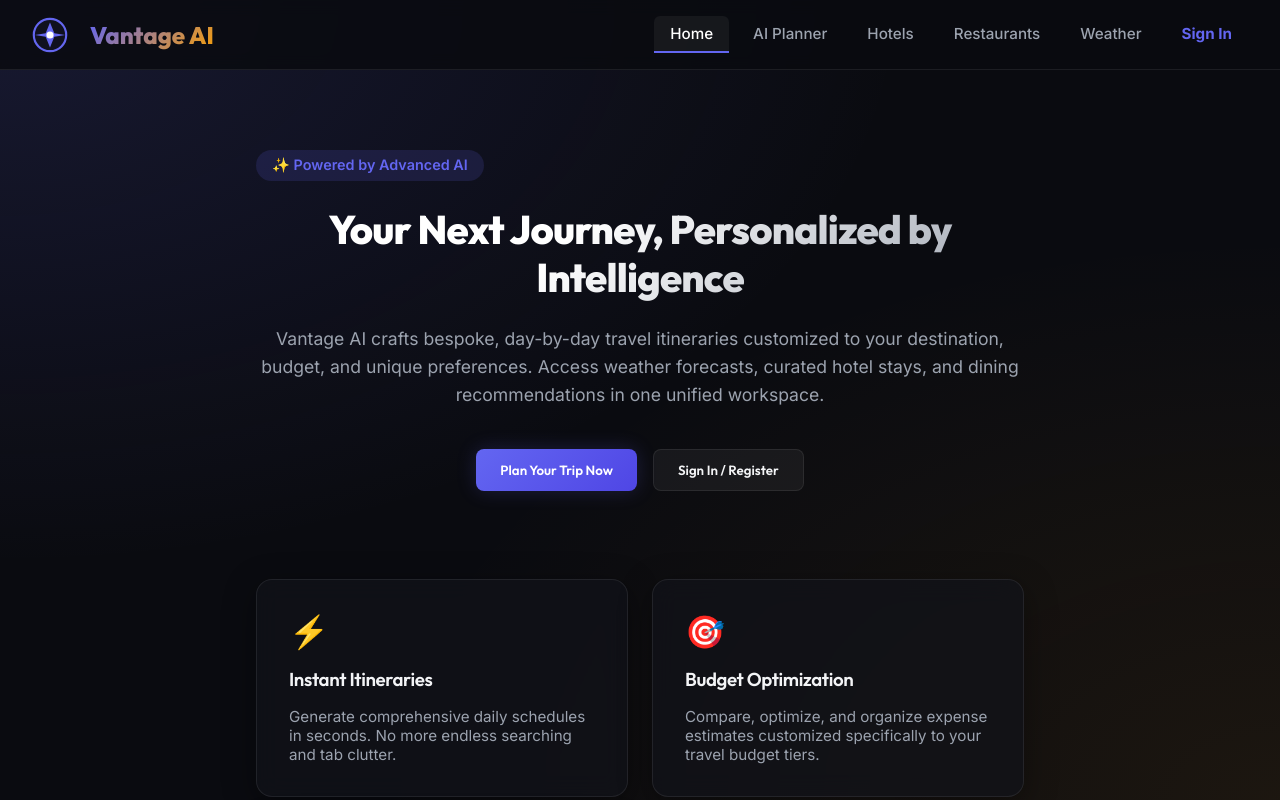
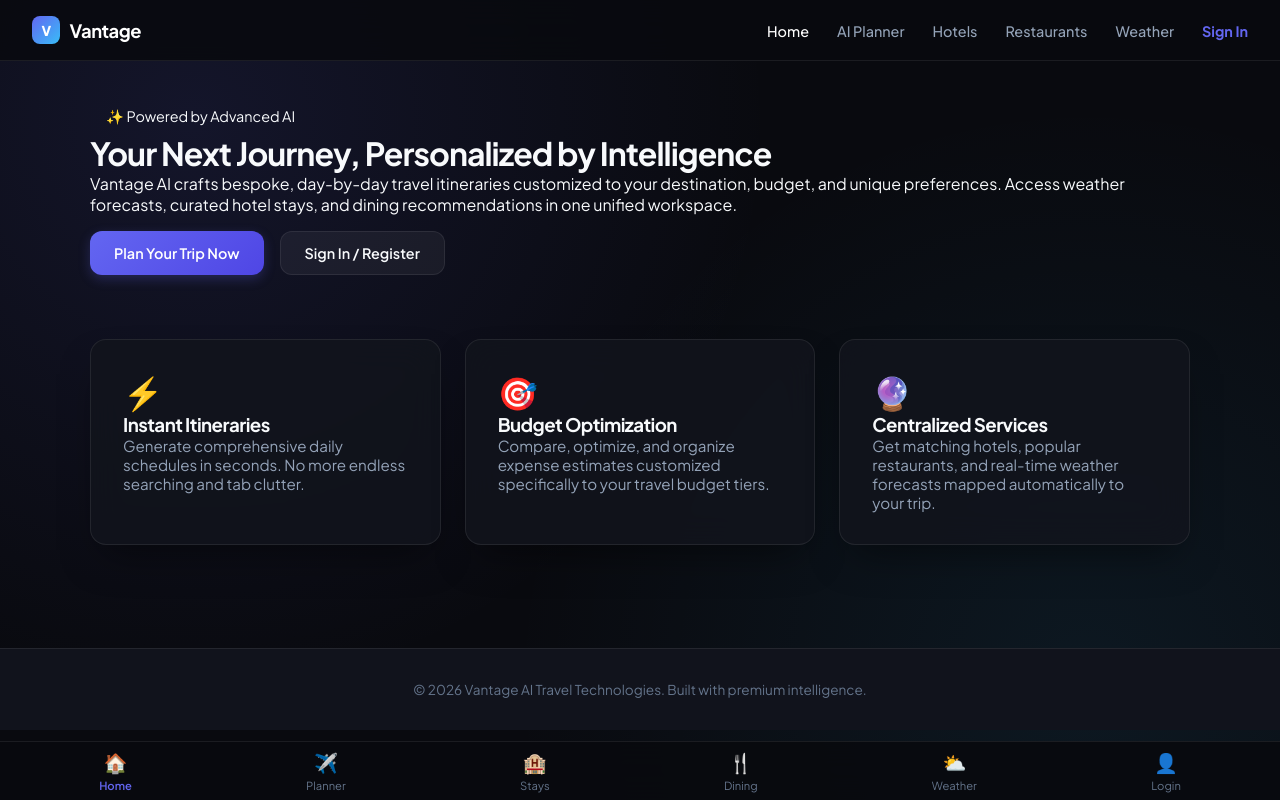
Before and after one commit to ajax-y/vantage-ai, a React (Vite) app in the folder client/: page / in a window 1280 px wide. Shown: the top 800 px of the page. Built offline with nearby package versions, Linux system fonts and the light colour scheme.

Commit message:
Redesign app theme & logo to sleek minimalist aesthetic, fix dynamic image cycling per activity, and refine Gemini AI hotel and restaurant prompts

```diff
--- a/client/src/App.jsx
+++ b/client/src/App.jsx
@@ -85,19 +85,11 @@ export default function App() {
     <div className="app-container">
       {/* Premium Navbar */}
       <header className="navbar">
-        <div className="nav-brand" style={{ cursor: 'pointer', display: 'flex', alignItems: 'center' }} onClick={() => setTab('home')}>
-          <svg width="36" height="36" viewBox="0 0 100 100" fill="none" xmlns="http://www.w3.org/2000/svg" style={{ marginRight: '10px' }}>
-            <circle cx="50" cy="50" r="45" stroke="url(#logo-grad)" strokeWidth="6" fill="rgba(99, 102, 241, 0.05)" />
-            <path d="M50 15L62 45L92 50L62 55L50 85L38 55L8 50L38 45Z" fill="url(#logo-grad)" />
-            <circle cx="50" cy="50" r="10" fill="#ffffff" />
-            <defs>
-              <linearGradient id="logo-grad" x1="0" y1="0" x2="100" y2="100">
-                <stop offset="0%" stopColor="#6366f1" />
-                <stop offset="100%" stopColor="#f59e0b" />
-              </linearGradient>
-            </defs>
-          </svg>
-          <span>Vantage AI</span>
+        <div className="nav-brand" style={{ cursor: 'pointer', display: 'flex', alignItems: 'center', gap: '0.6rem' }} onClick={() => setTab('home')}>
+          <div style={{ width: '28px', height: '28px', borderRadius: '8px', background: 'linear-gradient(135deg, #6366f1 0%, #38bdf8 100%)', display: 'flex', alignItems: 'center', justifyContent: 'center', color: '#ffffff', fontWeight: '800', fontSize: '0.85rem', letterSpacing: '-0.05em' }}>
+            V
+          </div>
+          <span style={{ fontFamily: 'var(--font-display)', fontWeight: '700', fontSize: '1.15rem', color: '#ffffff', letterSpacing: '-0.03em' }}>Vantage</span>
         </div>
         <nav>
           <ul className="nav-links">
--- a/client/src/index.css
+++ b/client/src/index.css
@@ -1,32 +1,38 @@
+@import url('https://fonts.googleapis.com/css2?family=Plus+Jakarta+Sans:wght@300;400;500;600;700;800&display=swap');
+
 :root {
-  --bg-primary: #0a0b10;
-  --bg-secondary: #12131a;
-  --bg-glass: rgba(18, 19, 26, 0.7);
-  --bg-glass-hover: rgba(26, 27, 38, 0.8);
+  --bg-primary: #090a0f;
+  --bg-secondary: #11131c;
+  --bg-card: rgba(18, 20, 29, 0.85);
+  --bg-glass: rgba(255, 255, 255, 0.03);
+  --bg-glass-hover: rgba(255, 255, 255, 0.06);
   --border-glass: rgba(255, 255, 255, 0.08);
-  --border-glass-focused: rgba(99, 102, 241, 0.4);
+  --border-glass-focused: #6366f1;
 
-  --color-primary: #6366f1; /* Indigo */
+  --color-primary: #6366f1;
   --color-primary-hover: #4f46e5;
-  --color-accent: #f59e0b; /* Amber */
-  --color-success: #10b981; /* Emerald */
-  --color-danger: #ef4444;
+  --color-accent: #38bdf8;
+  --color-success: #10b981;
+  --color-danger: #f43f5e;
 
-  --text-primary: #f3f4f6;
-  --text-secondary: #9ca3af;
-  --text-muted: #6b7280;
+  --text-primary: #f8fafc;
+  --text-secondary: #94a3b8;
+  --text-muted: #64748b;
 
-  --font-display: 'Outfit', sans-serif;
-  --font-body: 'Inter', sans-serif;
+  --font-display: 'Plus Jakarta Sans', -apple-system, BlinkMacSystemFont, sans-serif;
+  --font-body: 'Plus Jakarta Sans', -apple-system, BlinkMacSystemFont, sans-serif;
 
-  --shadow-premium: 0 8px 32px 0 rgba(0, 0, 0, 0.37);
-  --shadow-glow: 0 0 20px rgba(99, 102, 241, 0.2);
+  --shadow-premium: 0 20px 40px -15px rgba(0, 0, 0, 0.5);
+  --radius-lg: 16px;
+  --radius-md: 12px;
+  --radius-sm: 8px;
 }
 
 * {
   box-sizing: border-box;
   margin: 0;
   padding: 0;
+  -webkit-font-smoothing: antialiased;
 }
 
 body {
@@ -36,139 +42,49 @@ body {
   min-height: 100vh;
   overflow-x: hidden;
   background-image:
-    radial-gradient(at 0% 0%, rgba(99, 102, 241, 0.15) 0px, transparent 50%),
-    radial-gradient(at 100% 100%, rgba(245, 158, 11, 0.08) 0px, transparent 50%);
+    radial-gradient(circle at 15% 15%, rgba(99, 102, 241, 0.12) 0%, transparent 45%),
+    radial-gradient(circle at 85% 85%, rgba(56, 189, 248, 0.08) 0%, transparent 45%);
   background-attachment: fixed;
 }
 
 h1, h2, h3, h4, h5, h6 {
   font-family: var(--font-display);
-  font-weight: 600;
-  letter-spacing: -0.02em;
+  font-weight: 700;
+  letter-spacing: -0.03em;
+  color: var(--text-primary);
 }
 
 button, input, select, textarea {
   font-family: inherit;
 }
 
-/* Glassmorphism utility */
 .glass-panel {
-  background: var(--bg-glass);
-  backdrop-filter: blur(12px);
-  -webkit-backdrop-filter: blur(12px);
+  background: var(--bg-card);
+  backdrop-filter: blur(16px);
+  -webkit-backdrop-filter: blur(16px);
   border: 1px solid var(--border-glass);
-  border-radius: 16px;
+  border-radius: var(--radius-lg);
   box-shadow: var(--shadow-premium);
-  transition: all 0.3s cubic-bezier(0.4, 0, 0.2, 1);
+  transition: border-color 0.2s ease, transform 0.2s ease;
 }
 
 .glass-panel:hover {
-  background: var(--bg-glass-hover);
-  border-color: rgba(255, 255, 255, 0.12);
+  border-color: rgba(255, 255, 255, 0.15);
 }
 
-/* Common Layout */
 .app-container {
   display: flex;
   flex-direction: column;
   min-height: 100vh;
+  padding-bottom: 70px;
 }
 
 .main-content {
   flex: 1;
-  max-width: 1200px;
+  max-width: 1140px;
   width: 100%;
   margin: 0 auto;
-  padding: 2rem 1.5rem;
-}
-
-/* Buttons */
-.btn {
-  display: inline-flex;
-  align-items: center;
-  justify-content: center;
-  gap: 0.5rem;
-  padding: 0.75rem 1.5rem;
-  border-radius: 8px;
-  font-weight: 600;
-  cursor: pointer;
-  transition: all 0.2s ease;
-  border: none;
-  font-family: var(--font-display);
-}
-
-.btn-primary {
-  background: linear-gradient(135deg, var(--color-primary), #4f46e5);
-  color: white;
-  box-shadow: var(--shadow-glow);
-}
-
-.btn-primary:hover {
-  transform: translateY(-2px);
-  box-shadow: 0 0 25px rgba(99, 102, 241, 0.4);
-}
-
-.btn-secondary {
-  background: rgba(255, 255, 255, 0.05);
-  border: 1px solid var(--border-glass);
-  color: var(--text-primary);
-}
-
-.btn-secondary:hover {
-  background: rgba(255, 255, 255, 0.1);
-}
-
-.btn-danger {
-  background: var(--color-danger);
-  color: white;
-}
-
-.btn-danger:hover {
-  filter: brightness(1.1);
-}
-
-/* Inputs */
-.form-group {
-  display: flex;
-  flex-direction: column;
-  gap: 0.5rem;
-  margin-bottom: 1.25rem;
-}
-
-.form-group label {
-  font-size: 0.875rem;
-  font-weight: 500;
-  color: var(--text-secondary);
-  font-family: var(--font-display);
-}
-
-.input-field {
-  background: rgba(255, 255, 255, 0.04);
-  border: 1px solid var(--border-glass);
-  border-radius: 8px;
-  padding: 0.75rem 1rem;
-  color: white;
-  font-size: 1rem;
-  transition: all 0.2s ease;
-}
-
-.input-field:focus {
-  outline: none;
-  border-color: var(--color-primary);
-  background: rgba(255, 255, 255, 0.08);
-  box-shadow: 0 0 0 3px rgba(99, 102, 241, 0.25);
-}
-
-/* Responsive Forms */
-.responsive-form {
-  display: flex;
-  gap: 1rem;
-  flex-wrap: wrap;
-  width: 100%;
-}
-
-.responsive-form .input-field {
-  flex: 1;
+  padding: 2.5rem 1.25rem;
 }
 
 /* Navbar */
@@ -177,79 +93,147 @@ button, input, select, textarea {
   justify-content: space-between;
   align-items: center;
   padding: 1rem 2rem;
+  background: rgba(9, 10, 15, 0.85);
+  backdrop-filter: blur(20px);
   border-bottom: 1px solid var(--border-glass);
   position: sticky;
   top: 0;
   z-index: 100;
-  background: rgba(10, 11, 16, 0.85);
-  backdrop-filter: blur(8px);
 }
 
 .nav-brand {
-  display: flex;
-  align-items: center;
-  gap: 0.75rem;
-  font-size: 1.5rem;
+  font-family: var(--font-display);
+  font-size: 1.25rem;
   font-weight: 800;
-  color: white;
-  font-family: var(--font-display);
-}
-
-.nav-brand span {
-  background: linear-gradient(135deg, var(--color-primary), var(--color-accent));
-  -webkit-background-clip: text;
-  -webkit-text-fill-color: transparent;
+  letter-spacing: -0.04em;
+  color: #ffffff;
 }
 
 .nav-links {
   display: flex;
-  gap: 0.5rem;
   list-style: none;
+  gap: 1.75rem;
+  align-items: center;
 }
 
 .nav-link {
   color: var(--text-secondary);
   text-decoration: none;
-  font-size: 0.95rem;
   font-weight: 500;
-  padding: 0.5rem 1rem;
-  border-radius: 6px;
-  transition: all 0.2s ease;
+  font-size: 0.9rem;
   cursor: pointer;
-  display: flex;
-  align-items: center;
-  gap: 0.25rem;
+  transition: color 0.2s ease;
 }
 
 .nav-link:hover, .nav-link.active {
-  color: white;
-  background: rgba(255, 255, 255, 0.05);
+  color: #ffffff;
 }
 
-.nav-link.active {
-  border-bottom: 2px solid var(--color-primary);
-  border-radius: 6px 6px 0 0;
+/* Forms & Inputs */
+.form-group {
+  margin-bottom: 1.25rem;
 }
 
-/* Mobile Bottom Navigation */
+.form-group label {
+  display: block;
+  font-size: 0.825rem;
+  font-weight: 600;
+  text-transform: uppercase;
+  letter-spacing: 0.05em;
+  color: var(--text-muted);
+  margin-bottom: 0.5rem;
+}
+
+.input-field {
+  width: 100%;
+  padding: 0.85rem 1rem;
+  background: rgba(15, 17, 24, 0.8);
+  border: 1px solid var(--border-glass);
+  border-radius: var(--radius-md);
+  color: var(--text-primary);
+  font-size: 0.95rem;
+  outline: none;
+  transition: all 0.2s ease;
+}
+
+.input-field:focus {
+  border-color: var(--color-primary);
+  box-shadow: 0 0 0 3px rgba(99, 102, 241, 0.15);
+}
+
+.btn {
+  display: inline-flex;
+  align-items: center;
+  justify-content: center;
+  padding: 0.75rem 1.5rem;
+  border-radius: var(--radius-md);
+  font-weight: 600;
+  font-size: 0.9rem;
+  cursor: pointer;
+  transition: all 0.2s ease;
+  border: none;
+}
+
+.btn-primary {
+  background: linear-gradient(135deg, #6366f1 0%, #4f46e5 100%);
+  color: #ffffff;
+  box-shadow: 0 4px 12px rgba(99, 102, 241, 0.25);
+}
+
+.btn-primary:hover {
+  opacity: 0.95;
+  transform: translateY(-1px);
+}
+
+.btn-secondary {
+  background: rgba(255, 255, 255, 0.05);
+  color: var(--text-primary);
+  border: 1px solid var(--border-glass);
+}
+
+.btn-secondary:hover {
+  background: rgba(255, 255, 255, 0.1);
+}
+
+/* Grids */
+.cards-grid {
+  display: grid;
+  grid-template-columns: repeat(auto-fill, minmax(300px, 1fr));
+  gap: 1.5rem;
+}
+
+.card-img {
+  width: 100%;
+  height: 180px;
+  object-fit: cover;
+  border-top-left-radius: var(--radius-lg);
+  border-top-right-radius: var(--radius-lg);
+}
+
+.card-body {
+  padding: 1.25rem;
+  display: flex;
+  flex-direction: column;
+  gap: 0.5rem;
+}
+
+/* Mobile Nav */
 .mobile-nav {
-  display: none;
   position: fixed;
   bottom: 0;
   left: 0;
   right: 0;
-  background: rgba(18, 19, 26, 0.95);
-  backdrop-filter: blur(16px);
+  background: rgba(9, 10, 15, 0.92);
+  backdrop-filter: blur(20px);
   border-top: 1px solid var(--border-glass);
-  z-index: 999;
-  padding: 0.5rem 0.25rem;
+  padding: 0.5rem 0.75rem;
+  z-index: 100;
 }
 
 .mobile-nav-list {
   display: flex;
   justify-content: space-around;
-  list-style: none;
-  width: 100%;
+  align-items: center;
 }
 
 .mobile-nav-item {
@@ -257,285 +241,22 @@ button, input, select, textarea {
   flex-direction: column;
   align-items: center;
   font-size: 0.7rem;
-  color: var(--text-secondary);
-  text-decoration: none;
-  gap: 0.25rem;
+  color: var(--text-muted);
   cursor: pointer;
-  flex: 1;
-  text-align: center;
-  padding: 0.25rem 0;
+  gap: 0.2rem;
 }
 
 .mobile-nav-item.active {
   color: var(--color-primary);
+  font-weight: 600;
 }
 
 .mobile-nav-icon {
-  font-size: 1.25rem;
+  font-size: 1.2rem;
 }
 
-/* Pages Layouts */
-.hero-section {
-  display: flex;
-  flex-direction: column;
-  align-items: center;
-  text-align: center;
-  padding: 3rem 1rem;
-  gap: 1.5rem;
-  max-width: 800px;
-  margin: 0 auto;
-}
-
-.hero-title {
-  font-size: 2.5rem;
-  font-weight: 800;
-  line-height: 1.2;
-  background: linear-gradient(135deg, #ffffff 40%, var(--text-secondary));
-  -webkit-background-clip: text;
-  -webkit-text-fill-color: transparent;
-}
-
-.hero-subtitle {
-  font-size: 1.1rem;
-  color: var(--text-secondary);
-  line-height: 1.6;
-}
-
-/* Cards Grid */
-.cards-grid {
-  display: grid;
-  grid-template-columns: repeat(auto-fill, minmax(280px, 1fr));
-  gap: 1.5rem;
-  margin-top: 2rem;
-}
-
-.card {
-  overflow: hidden;
-  display: flex;
-  flex-direction: column;
-}
-
-.card-img {
-  width: 100%;
-  height: 200px;
-  object-fit: cover;
-  border-radius: 12px 12px 0 0;
-}
-
-.card-body {
-  padding: 1.25rem;
-  display: flex;
-  flex-direction: column;
-  flex: 1;
-  gap: 0.75rem;
-}
-
-.card-badge {
-  background: rgba(99, 102, 241, 0.15);
-  color: var(--color-primary);
-  padding: 0.25rem 0.75rem;
-  border-radius: 20px;
-  font-size: 0.75rem;
-  font-weight: 600;
-  align-self: flex-start;
-}
-
-/* Tabs & Custom elements */
-.planner-container {
-  display: grid;
-  grid-template-columns: 1fr 2fr;
-  gap: 1.5rem;
-}
-
-.budget-meter {
-  height: 8px;
-  background: rgba(255, 255, 255, 0.1);
-  border-radius: 4px;
-  overflow: hidden;
-  margin-top: 0.5rem;
-}
-
-.budget-meter-fill {
-  height: 100%;
-  background: var(--color-primary);
-  border-radius: 4px;
-  transition: width 0.3s ease;
-}
-
-/* Timeline/Itinerary */
-.timeline {
-  display: flex;
-  flex-direction: column;
-  gap: 1.5rem;
-  margin-top: 1.5rem;
-}
-
-.timeline-item {
-  position: relative;
-  padding-left: 1.5rem;
-  border-left: 2px solid rgba(255, 255, 255, 0.1);
-}
-
-.timeline-dot {
-  position: absolute;
-  left: -6px;
-  top: 4px;
-  width: 10px;
-  height: 10px;
-  border-radius: 50%;
-  background: var(--color-primary);
-  border: 2px solid var(--bg-primary);
-}
-
-/* Weather 7-day outlook grid */
-.weather-outlook-grid {
-  display: grid;
-  grid-template-columns: repeat(7, 1fr);
-  gap: 1rem;
-}
-
-/* Modal styling */
-.modal-overlay {
-  position: fixed;
-  top: 0;
-  left: 0;
-  right: 0;
-  bottom: 0;
-  background: rgba(0, 0, 0, 0.75);
-  backdrop-filter: blur(4px);
-  display: flex;
-  align-items: center;
-  justify-content: center;
-  z-index: 1000;
-  padding: 1rem;
-}
-
-.modal-content {
-  width: 100%;
-  max-width: 450px;
-  padding: 2.5rem;
-  position: relative;
-}
-
-.modal-close {
-  position: absolute;
-  top: 1rem;
-  right: 1rem;
-  background: transparent;
-  border: none;
-  color: var(--text-secondary);
-  font-size: 1.5rem;
-  cursor: pointer;
-}
-
-/* Chat Assistant Widget */
-.chat-widget {
-  display: flex;
-  flex-direction: column;
-  height: 380px;
-  margin-top: 2rem;
-}
-
-.chat-messages {
-  flex: 1;
-  overflow-y: auto;
-  padding: 1rem;
-  display: flex;
-  flex-direction: column;
-  gap: 1rem;
-}
-
-.chat-message {
-  padding: 0.75rem 1rem;
-  border-radius: 12px;
-  max-width: 85%;
-  font-size: 0.9rem;
-  line-height: 1.4;
-}
-
-.message-user {
-  background: var(--color-primary);
-  color: white;
-  align-self: flex-end;
-  border-bottom-right-radius: 2px;
-}
-
-.message-assistant {
-  background: rgba(255, 255, 255, 0.05);
-  color: var(--text-primary);
-  align-self: flex-start;
-  border-bottom-left-radius: 2px;
-}
-
-.chat-input-area {
-  display: flex;
-  gap: 0.5rem;
-  padding: 0.75rem 1rem;
-  border-top: 1px solid var(--border-glass);
-}
-
-/* Mobile Responsiveness Rules */
 @media (max-width: 768px) {
-  .planner-container {
-    grid-template-columns: 1fr;
-  }
-
-  .navbar {
-    padding: 0.75rem 1rem;
-  }
-
-  .nav-brand {
-    font-size: 1.25rem;
-  }
-
-  .main-content {
-    padding: 1.25rem 1rem 5rem 1rem; /* Extra padding-bottom for mobile nav bar */
-  }
-
-  .hero-title {
-    font-size: 2.2rem;
-  }
-
-  .hero-section {
-    padding: 2rem 0.5rem;
+  .nav-links {
+    display: none;
   }
 }
-
-@media (max-width: 600px) {
-  .navbar nav {
-    display: none; /* Hide header links on mobile screen sizes */
-  }
-
-  .mobile-nav {
-    display: block; /* Show floating bottom navigation on small screens */
-  }
-
-  .responsive-form {
-    flex-direction: column;
-  }
-
-  .responsive-form .input-field, .responsive-form button, .responsive-form select {
-    width: 100% !important;
-    flex: none !important;
-  }
-
-  /* Stack weather 7-day outlook or enable horizontal scroll */
-  .weather-outlook-grid {
-    display: flex !important;
-    overflow-x: auto;
-    gap: 0.75rem;
-    padding-bottom: 0.75rem;
-    justify-content: flex-start;
-  }
-
-  .weather-outlook-grid .glass-panel {
-    min-width: 90px;
-    flex-shrink: 0;
-    padding: 1rem 0.5rem !important;
-  }
-
-  .modal-content {
-    padding: 1.75rem 1.25rem !important;
-    border-radius: 12px;
-  }
-}
```
Also changed, not shown: 1 other file (tests, documents, lock files or other folders).
